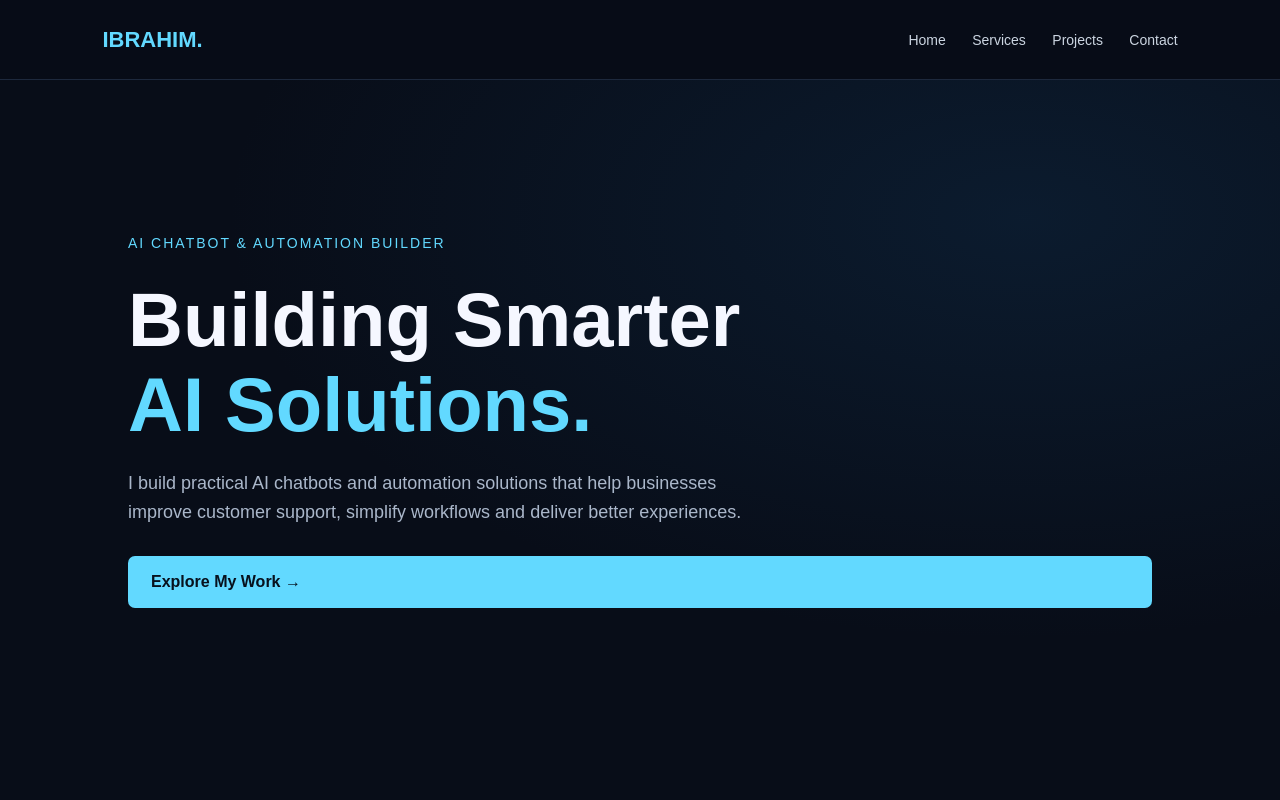
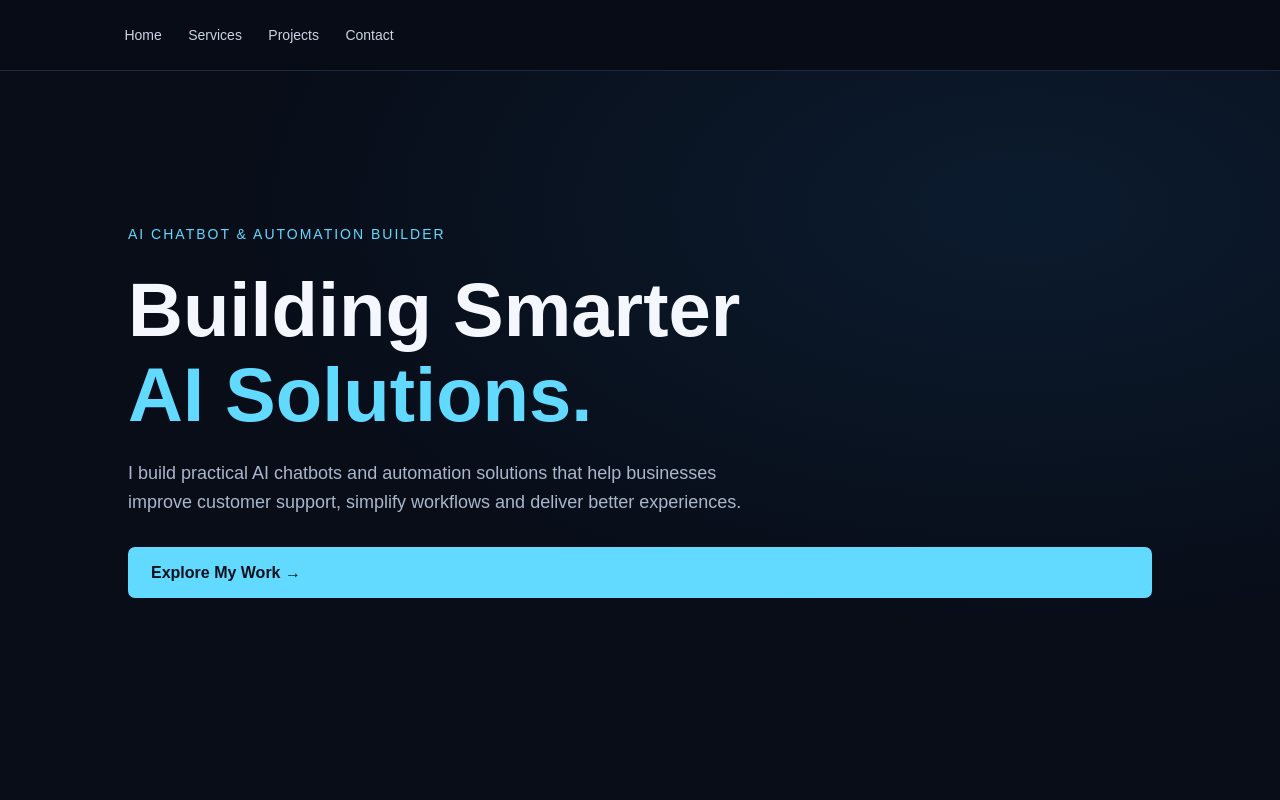
Before and after one commit to nehadelnaaz-cell/Ibrahim-AI-website, a plain HTML site: page index.html in a window 1280 px wide. Shown: the top 800 px of the page. Drawn offline with Linux system fonts and the light colour scheme.

Commit message:
Remove Ibrahim text from portfolio header

```diff
--- a/index.html
+++ b/index.html
@@ -72,7 +72,7 @@ footer{text-align:center;padding:25px;color:#74839a;border-top:1px solid #1d293d
 <body>
 
 <nav>
-  <div class="logo">IBRAHIM<span>.</span></div>
+
   <div>
     <a href="#home">Home</a>
     <a href="#services">Services</a>
```
